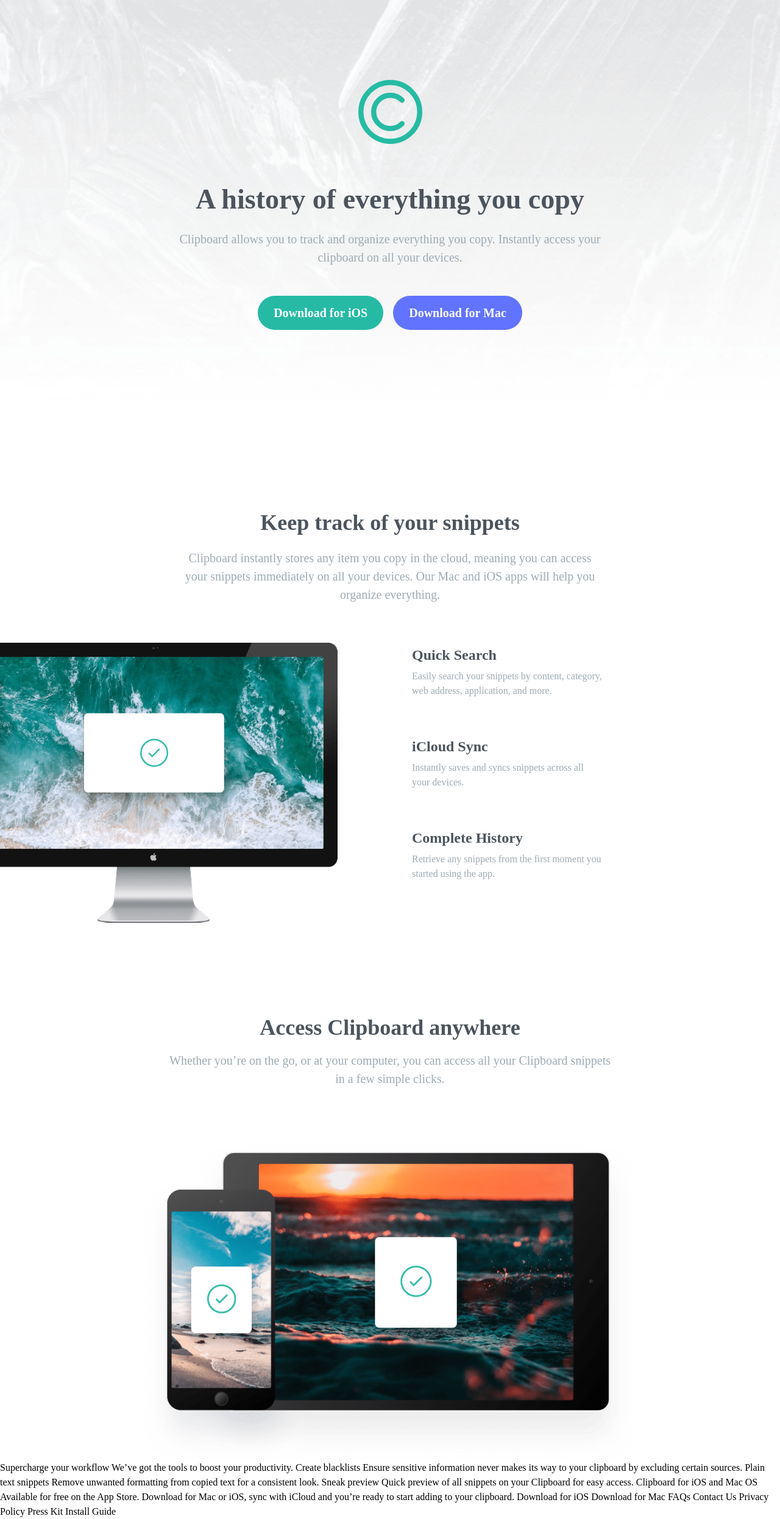
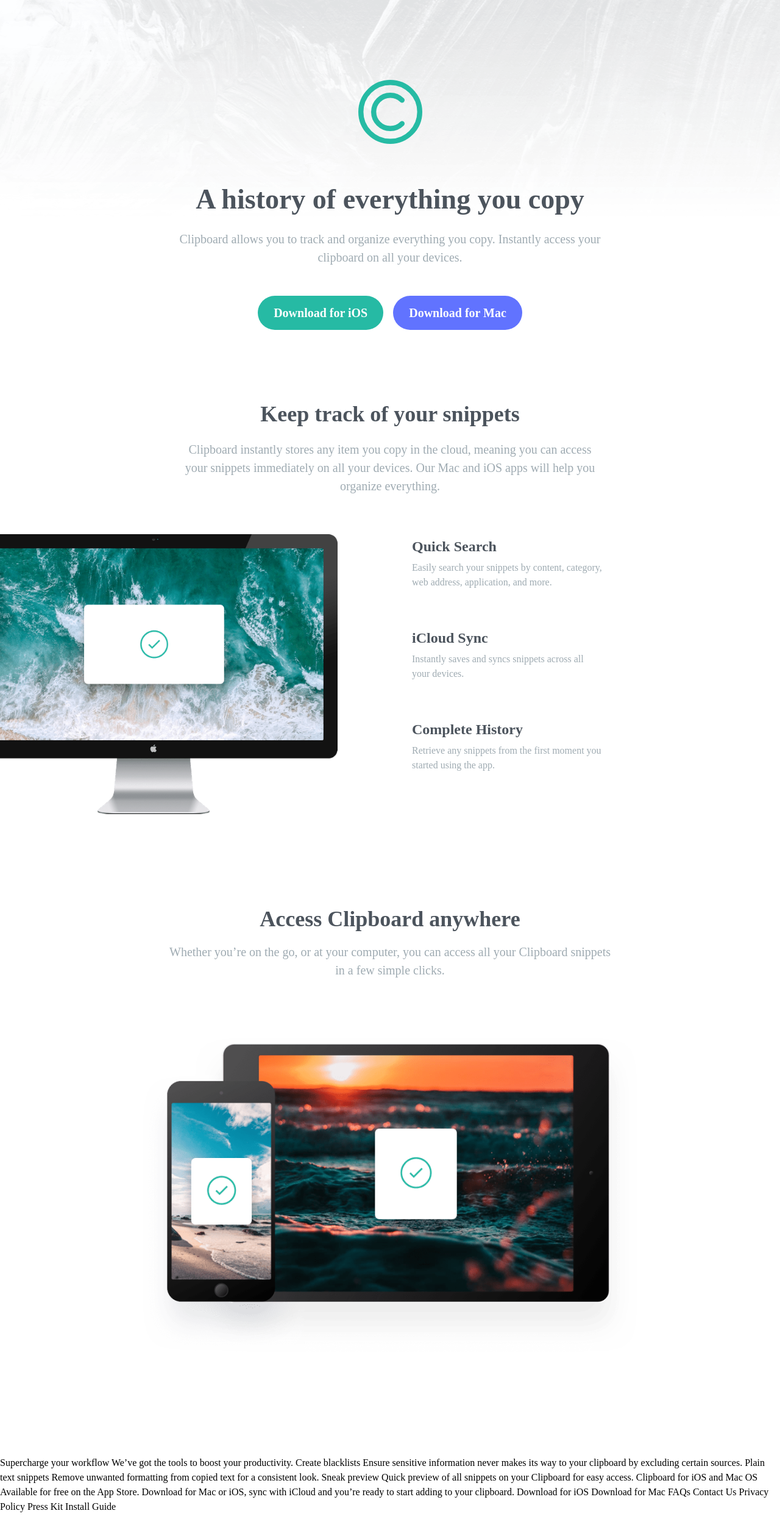
Before and after one commit to str320/fem-clipboard-landing-page, a plain HTML site: page index.html in a window 1280 px wide. Shown: the whole page at 61% size. Drawn offline with Linux system fonts and the light colour scheme; a web font is replaced by a local one.

Commit message:
mobile tablet for header track clipboard changes

```diff
--- a/common.blocks/clipboard/_clipboard.css
+++ b/common.blocks/clipboard/_clipboard.css
@@ -1,6 +1,6 @@
-.clipboard__container {
+.clipboard {
     max-width: 810px;
-    margin: 0 auto;
+    margin: 0 auto 170px;
 }
 
 .clipboard__content {
--- a/common.blocks/clipboard/media/_media-clipboard.css
+++ b/common.blocks/clipboard/media/_media-clipboard.css
@@ -11,7 +11,7 @@
 }
 
 @media (max-width: 38.125rem) {
-    .clipboard__container {
+    .clipboard {
         padding: 0 28px;
     }
     .clipboard__content-title {
--- a/common.blocks/header/_header.css
+++ b/common.blocks/header/_header.css
@@ -1,6 +1,7 @@
 .header {
     background: url("/images/bg-header-desktop.png") center center / cover no-repeat;
-    margin-bottom: 158px;
+    max-height: 363px;
+    margin-bottom: calc(158px + 131px);
 }
 
 .header__content {
@@ -9,7 +10,7 @@
     align-items: center;
     gap: 56px;
     text-align: center;
-    padding: 131px 0;
+    padding: 131px 0 0;
     margin: 0 auto;
 }
 
--- a/common.blocks/header/media/_media-header.css
+++ b/common.blocks/header/media/_media-header.css
@@ -11,7 +11,7 @@
     }
 }
 
-@media (max-width: 38.125rem) {
+@media (max-width: 38.75rem) {
     .header__content {
         padding-inline: 28px;
     }
--- a/common.blocks/track/_track.css
+++ b/common.blocks/track/_track.css
@@ -36,6 +36,7 @@
 }
 
 .track__image {
+    margin-right: 550px;
     margin-left: -50px;
 }
 
@@ -59,5 +60,6 @@
     font-weight: 400;
     font-size: 1rem;
     color: var(--clr-sec-gray-500);
+    max-width: 350px;
     margin-bottom: 64px;
 }
--- a/common.blocks/track/media/_media-track.css
+++ b/common.blocks/track/media/_media-track.css
@@ -3,9 +3,6 @@
         gap: 96px;
         padding-inline: 76px;
         margin-bottom: 157px;
-    }
-    .track__content-text {
-        max-width: 616px;
     }
     .track__wrapper {
         grid-template-columns: 1fr;
@@ -18,12 +15,11 @@
         margin: 0px;
     }
     .track__features {
-        max-width: 350px;
         padding-inline: 0;
     }
 }
 
-@media (max-width: 38.125rem) {
+@media (max-width: 38.75rem) {
     .track {
         padding-inline: 28px;
     }
--- a/index.html
+++ b/index.html
@@ -10,6 +10,7 @@
 </head>
 <body>
   <header class="header">
+
     <div class="header__content">
       <picture class="header__content-image">
         <img src="./images/logo.svg" alt="company logo" class="header__content-img">
@@ -49,14 +50,12 @@
         </div>
       </section>
       <section class="clipboard">
-        <div class="clipboard__container">
           <div class="clipboard__content">
             <h1 class="clipboard__content-title">Access Clipboard anywhere</h1>
             <p class="clipboard__content-text">Whether you’re on the go, or at your computer, you can access all your Clipboard
   snippets in a few simple clicks.</p>
           </div>
             <img src="./images/image-devices.png" alt="iphone and ipad photos" class="clipboard__img">
-        </div>
       </section>
     </div>
   </main>
```
